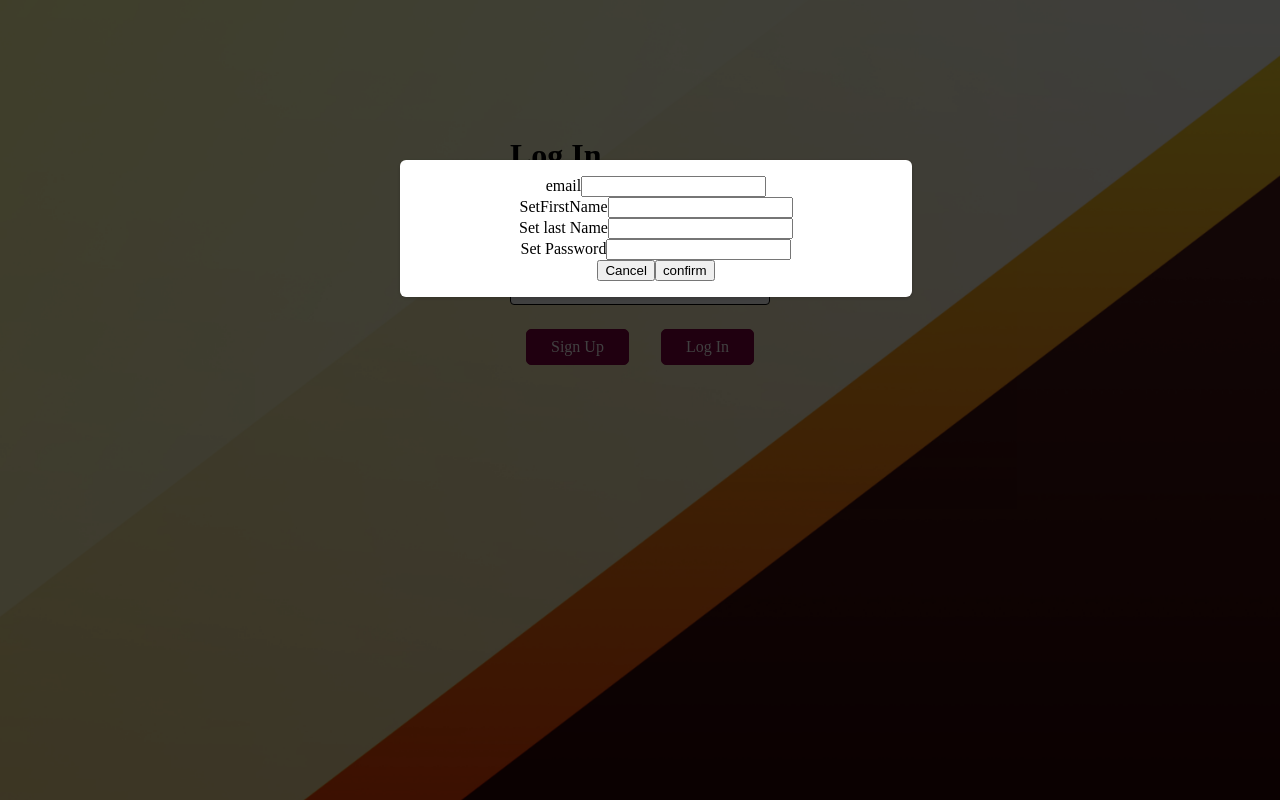
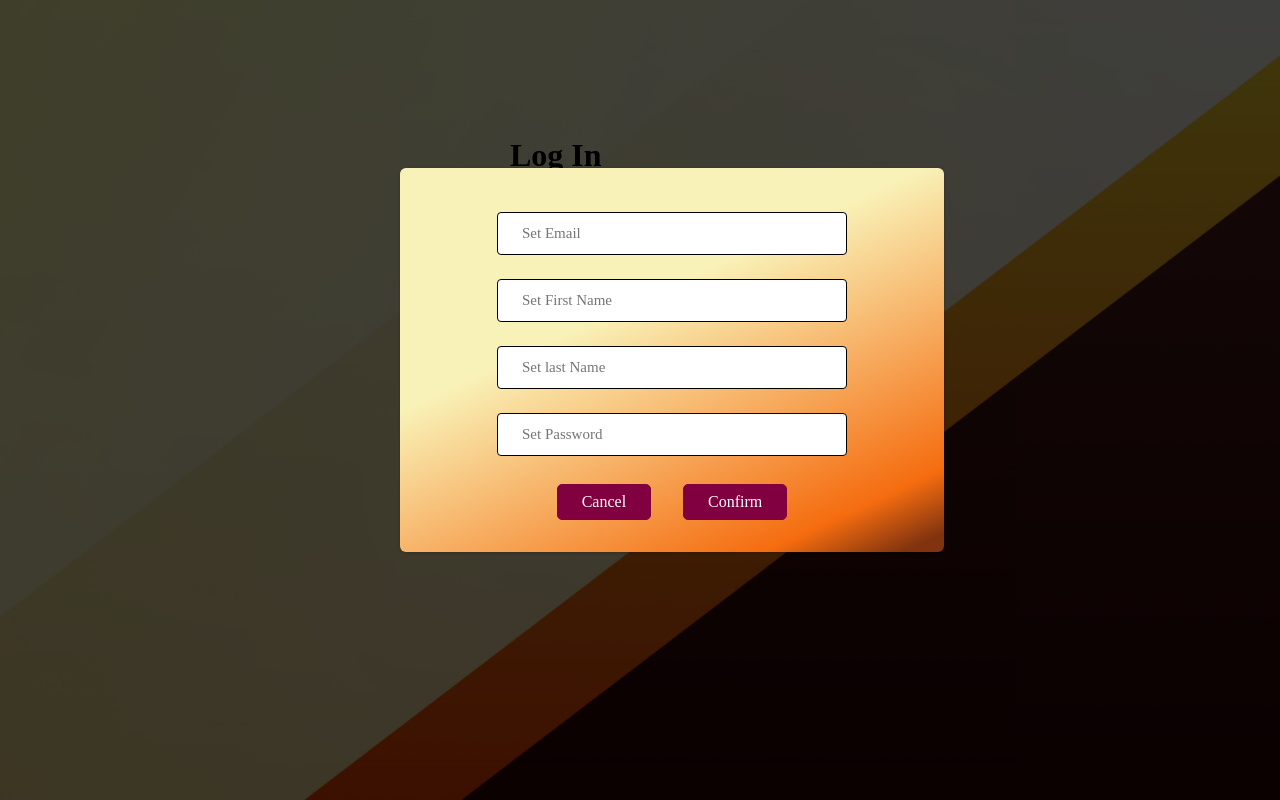
Before and after one commit to MostafaK2/chat-app, a React (Create React App) app in the folder chat-app-frontend/: page /login in a window 1280 px wide. Both pictures are taken after a click on the button "Sign Up". Built offline with nearby package versions, Linux system fonts and the light colour scheme; no server answers.

Commit message:
added style for login backdrop

```diff
--- a/chat-app-frontend/src/components/pages/login/LogInPage.module.css
+++ b/chat-app-frontend/src/components/pages/login/LogInPage.module.css
@@ -15,5 +15,19 @@
   border-radius: 5px;
   box-sizing: 5px;
   margin-bottom: 40vh;
+}
 
+.input{
+  padding: .75rem 1.5rem;
+  width:300px;
+  font: inherit;
+  text-align: left;
+  border: 1px solid;
+  border-radius: 4px;
+  font-size:15px;
+  margin:0.75rem 1rem;
 }
+
+.buttonGrid{
+  margin-top: 1rem;
+}
--- a/chat-app-frontend/src/components/pages/login/Registration.js
+++ b/chat-app-frontend/src/components/pages/login/Registration.js
@@ -1,4 +1,5 @@
 import { useState, useEffect } from "react";
+import classes from "./LogInPage.module.css";
 
 function Registration(props) {
   function cancelHandler() {
@@ -34,8 +35,9 @@ function Registration(props) {
   return (
     <div className="registration">
       <div>
-        <label>email</label>
         <input
+          placeholder="Set Email"
+          className={classes.input}
           type="email"
           id="username"
           onChange={(elem) => setUsername(elem.target.value)}
@@ -43,8 +45,9 @@ function Registration(props) {
       </div>
 
       <div>
-        <label>SetFirstName</label>
         <input
+          placeholder="Set First Name"
+          className={classes.input}
           type="first-name"
           id="fname"
           onChange={(elem) => setFname(elem.target.value)}
@@ -52,24 +55,30 @@ function Registration(props) {
       </div>
 
       <div>
-        <label>Set last Name</label>
+
         <input
+          placeholder="Set last Name"
+          className={classes.input}
           type="last-name"
           id="lname"
           onChange={(elem) => setLname(elem.target.value)}
         ></input>
       </div>
 
-      <div>
-        <label>Set Password</label>
+      <div >
         <input
+          className={classes.input}
+          placeholder="Set Password"
           type="password"
           id="pass"
           onChange={(elem) => setPassword(elem.target.value)}
         ></input>
       </div>
-      <button onClick={cancelHandler}>Cancel</button>
-      <button onClick={confirmRegistration}>confirm</button>
+      <div className = {classes.buttonGrid}>
+        <button className ="btn" onClick={cancelHandler}>Cancel</button>
+        <button className="btn" onClick={confirmRegistration}>Confirm</button>
+      </div>
+
     </div>
   );
 }
--- a/chat-app-frontend/src/index.css
+++ b/chat-app-frontend/src/index.css
@@ -1,8 +1,7 @@
-body{
+body {
   margin: 0;
-  overflow-y:hidden;
+  overflow-y: hidden;
   background-color: #f5f7fb;
-
 }
 
 .btn {
@@ -16,23 +15,25 @@ body{
   margin: 0 1rem;
 }
 
-.input{
-  padding: .75rem 1.5rem;
-  width:210px;
+.input {
+  padding: 0.75rem 1.5rem;
+  width: 210px;
   font: inherit;
   text-align: left;
   margin-bottom: 1.5rem;
   border: 1px solid;
   border-radius: 4px;
-  font-size:15px;
+  font-size: 15px;
   margin: 1 1rem;
 }
 
 .registration {
+  margin-top: 0.5rem;
   box-shadow: 0 1px 4px rgba(0, 0, 0, 0.2);
   border-radius: 6px;
-  background-color: white;
-  padding: 1rem;
+  background: rgb(249,242,184);
+  background: linear-gradient(155deg, rgba(249,242,184,1) 38%, rgba(245,108,15,1) 87%, rgba(129,51,15,1) 97%);
+  padding: 2rem;
   text-align: center;
   width: 30rem;
   z-index: 10;
```
